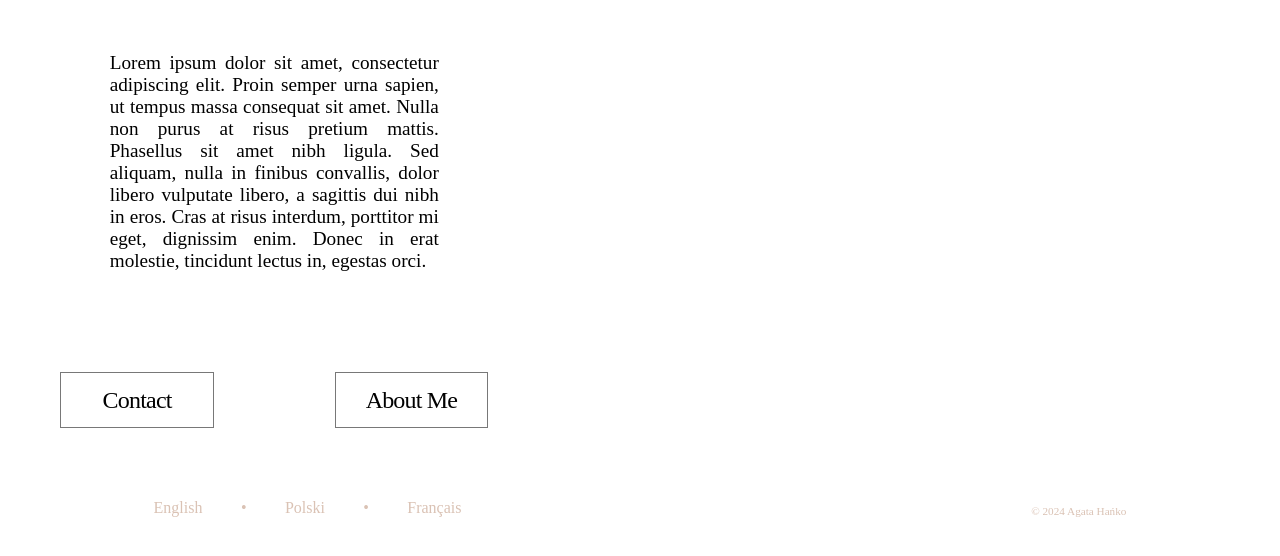
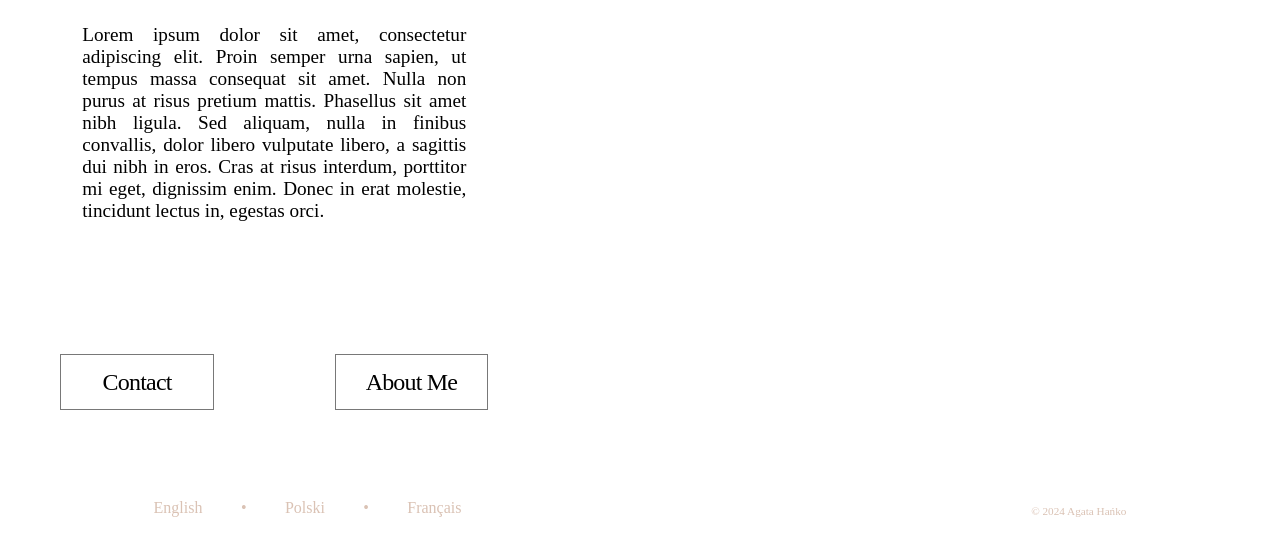
Before and after one commit to BroXed/exp9, a plain HTML site: page public/piano-lessons.html in a window 1280 px wide. Shown: the part 190-746 px from the top of the page. Drawn offline with Linux system fonts and the light colour scheme; a web font is replaced by a local one.

Commit message:
Update style.css

```diff
--- a/css/style.css
+++ b/css/style.css
@@ -191,9 +191,9 @@ h2 {
     grid-row-end: 3;
     font-size: 1.2rem;
     text-align: justify ;
-    margin-left: 20%;
-    margin-right: 20%;
-    margin-top: 10%;
+    margin-left: 15%;
+    margin-right: 15%;
+    margin-top: 0%;
 
 
 }
@@ -387,7 +387,7 @@ max-width: auto;
 
     #copyright {
         display: flex;
-        justify-content: end;
+        justify-content: center;
         align-items: center;
         color: #dac2b4;
 
@@ -869,7 +869,9 @@ h2 {
     max-height: 500px;
   }
 
-
+  #footLang {
+    font-size: 1rem;
+}
 
 }
 
```
